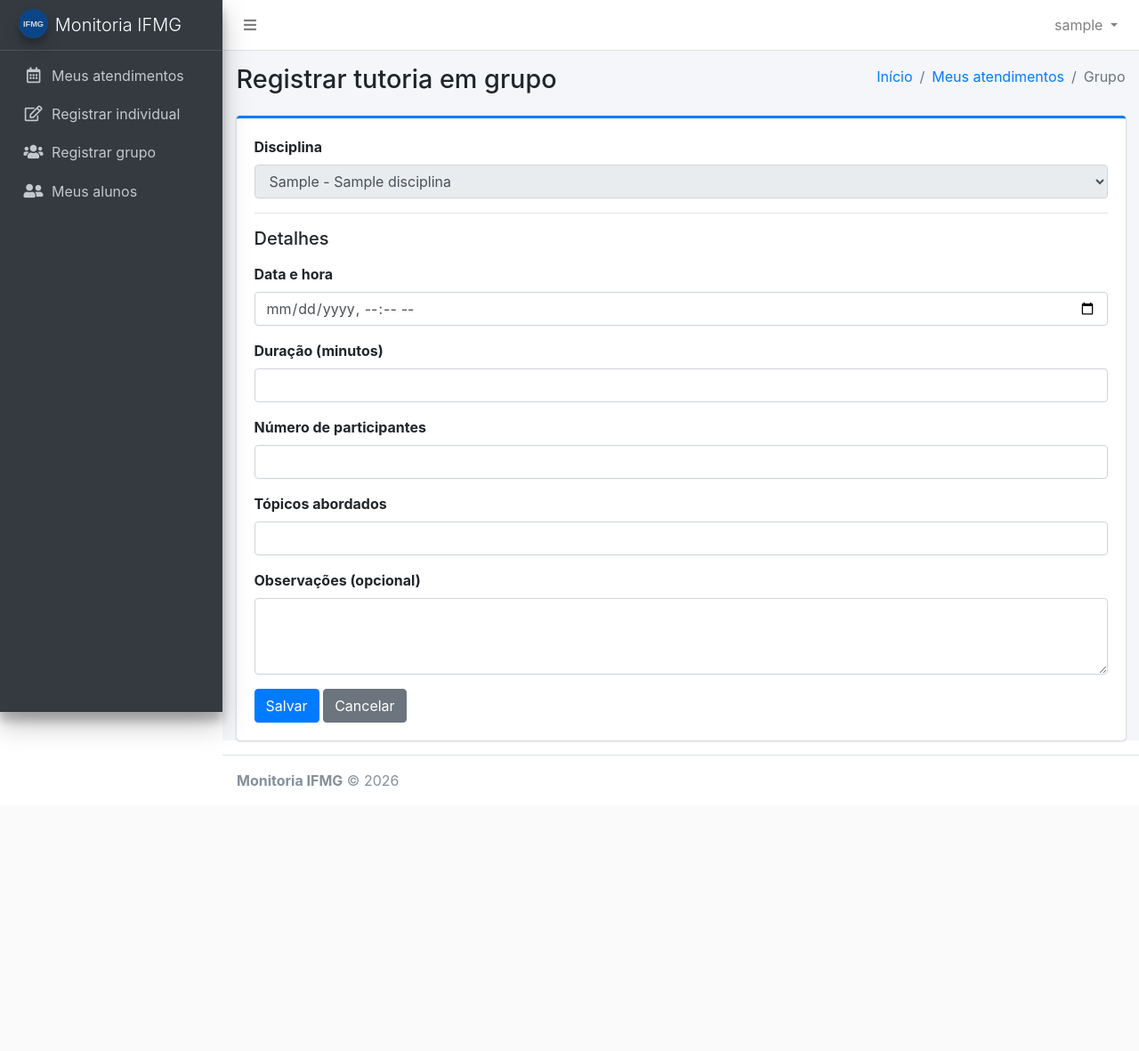
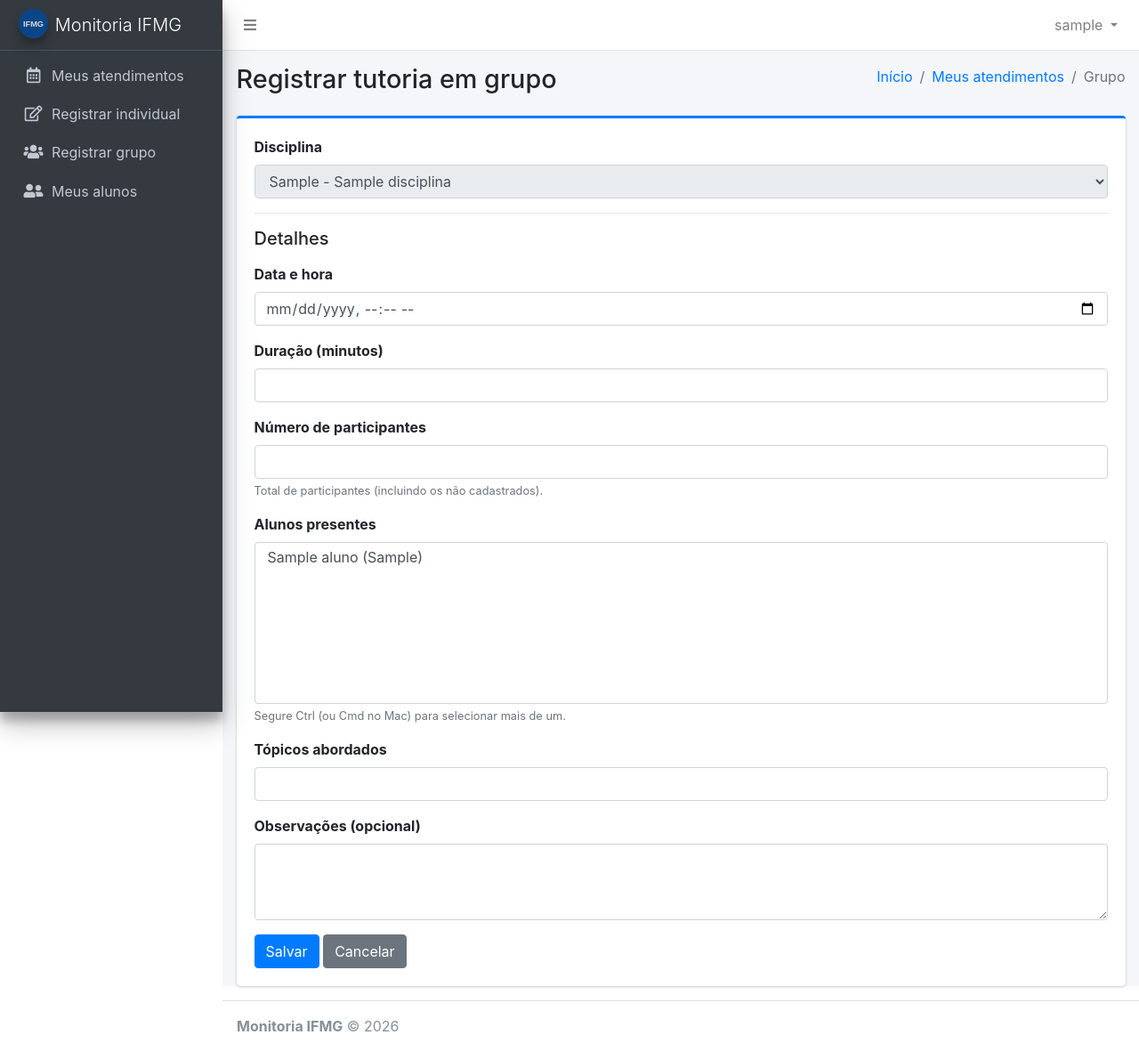
Before and after one commit to virgil-almeida/sistema-monitoria-ifmg, a Django app: page /atendimentos/grupo/novo/ in a window 1280 px wide. Shown: the whole page at 89% size. Before the commit the page ends 883 px from the top, so only its background shows below. Run offline with Django 5.2, Linux system fonts and the light colour scheme; a user stored in the database is signed in; tables that the repository leaves empty hold one stand-in row (values such as "Sample post"); some libraries are stand-ins or nearby versions.

Commit message:
Adiciona registro de alunos em atendimentos em grupo
- Adiciona ManyToManyField TutoriaGrupo.alunos para registrar alunos presentes
- Atualiza form de grupo com seleção múltipla de alunos e validação de contagem
- Salva e carrega M2M nas views de criação e edição
- Exibe alunos registrados na listagem (tooltip com nomes)
- Histórico do professor agora inclui atendimentos em grupo via M2M

Co-Authored-By: Claude Sonnet 4.6 <noreply@anthropic.com>

```diff
--- a/atendimentos/forms.py
+++ b/atendimentos/forms.py
@@ -72,15 +72,28 @@ class AtendimentoGrupoForm(forms.Form):
     duracao_min = forms.IntegerField(min_value=1)
     topico = forms.CharField(max_length=200)
     observacoes = forms.CharField(widget=forms.Textarea(attrs={"rows": 3}), required=False)
-    numero_participantes = forms.IntegerField()
+    numero_participantes = forms.IntegerField(
+        help_text="Total de participantes (incluindo os não cadastrados).",
+    )
+    alunos = forms.ModelMultipleChoiceField(
+        queryset=Aluno.objects.none(),
+        required=False,
+        widget=forms.SelectMultiple(attrs={"size": "8"}),
+        label="Alunos presentes",
+        help_text="Segure Ctrl (ou Cmd no Mac) para selecionar mais de um.",
+    )
 
-    def clean_numero_participantes(self):
-        valor = self.cleaned_data.get("numero_participantes")
-        if valor is None:
-            return valor
-        if valor < 2:
+    def clean(self):
+        cleaned = super().clean()
+        numero = cleaned.get("numero_participantes")
+        alunos = cleaned.get("alunos") or []
+        if numero is not None and numero < 2:
             raise forms.ValidationError("Número de participantes deve ser >= 2.")
-        return valor
+        if numero is not None and len(alunos) > numero:
+            raise forms.ValidationError(
+                "O número de participantes não pode ser menor que a quantidade de alunos selecionados."
+            )
+        return cleaned
 
     def __init__(self, *args, **kwargs):
         monitor = kwargs.pop("monitor", None)
@@ -88,7 +101,9 @@ class AtendimentoGrupoForm(forms.Form):
         if monitor is not None:
             self.fields["disciplina_display"].queryset = Disciplina.objects.filter(id=monitor.turma.disciplina_id)
             self.fields["disciplina_display"].initial = monitor.turma.disciplina
+            self.fields["alunos"].queryset = monitor.alunos.all().order_by("nome")
 
         for field in self.fields.values():
-            if not isinstance(field.widget, forms.CheckboxInput):
+            if not isinstance(field.widget, (forms.CheckboxInput, forms.SelectMultiple)):
                 field.widget.attrs.setdefault("class", "form-control")
+        self.fields["alunos"].widget.attrs.setdefault("class", "form-control")
--- a/atendimentos/models.py
+++ b/atendimentos/models.py
@@ -72,6 +72,7 @@ class Atendimento(models.Model):
 class TutoriaGrupo(models.Model):
     atendimento = models.OneToOneField(Atendimento, on_delete=models.CASCADE, related_name="tutoria_grupo")
     numero_participantes = models.PositiveIntegerField()
+    alunos = models.ManyToManyField(Aluno, blank=True, related_name="tutorias_grupo")
 
     class Meta:
         ordering = ["atendimento__data_hora"]
--- a/atendimentos/views.py
+++ b/atendimentos/views.py
@@ -105,10 +105,11 @@ class AtendimentoGrupoCreateView(LoginRequiredMixin, FormView):
             observacoes=cleaned.get("observacoes", ""),
         )
 
-        TutoriaGrupo.objects.create(
+        tutoria = TutoriaGrupo.objects.create(
             atendimento=atendimento,
             numero_participantes=cleaned["numero_participantes"],
         )
+        tutoria.alunos.set(cleaned.get("alunos") or [])
 
         messages.success(self.request, "Tutoria em grupo registrada com sucesso.")
         return redirect(self.get_success_url())
@@ -186,13 +187,15 @@ class AtendimentoEditView(LoginRequiredMixin, FormView):
                     "disciplina_display": self.atendimento.disciplina_id,
                 }
             else:
+                tutoria = getattr(self.atendimento, "tutoria_grupo", None)
                 kwargs["initial"] = {
                     "data_hora": self.atendimento.data_hora,
                     "duracao_min": self.atendimento.duracao_min,
                     "topico": self.atendimento.topico,
                     "observacoes": self.atendimento.observacoes,
-                    "numero_participantes": getattr(self.atendimento.tutoria_grupo, "numero_participantes", 2),
+                    "numero_participantes": tutoria.numero_participantes if tutoria else 2,
                     "disciplina_display": self.atendimento.disciplina_id,
+                    "alunos": tutoria.alunos.all() if tutoria else [],
                 }
         return kwargs
 
@@ -226,10 +229,11 @@ class AtendimentoEditView(LoginRequiredMixin, FormView):
             self.atendimento.observacoes = cleaned.get("observacoes", "")
             self.atendimento.save()
 
-            TutoriaGrupo.objects.update_or_create(
+            tutoria, _ = TutoriaGrupo.objects.update_or_create(
                 atendimento=self.atendimento,
                 defaults={"numero_participantes": cleaned["numero_participantes"]},
             )
+            tutoria.alunos.set(cleaned.get("alunos") or [])
 
         messages.success(self.request, "Atendimento atualizado com sucesso.")
         return redirect(self.get_success_url())
--- a/templates/atendimentos/atendimento_grupo_form.html
+++ b/templates/atendimentos/atendimento_grupo_form.html
@@ -34,7 +34,15 @@
         <div class="form-group">
           <label for="id_numero_participantes">Número de participantes</label>
           {{ form.numero_participantes }}
+          <small class="form-text text-muted">{{ form.numero_participantes.help_text }}</small>
           {% for error in form.numero_participantes.errors %}<div class="text-danger small">{{ error }}</div>{% endfor %}
+        </div>
+
+        <div class="form-group">
+          <label for="id_alunos">Alunos presentes</label>
+          {{ form.alunos }}
+          <small class="form-text text-muted">{{ form.alunos.help_text }}</small>
+          {% for error in form.alunos.errors %}<div class="text-danger small">{{ error }}</div>{% endfor %}
         </div>
 
         <div class="form-group">
```
Also changed, not shown: relatorios/views.py (+6 -1 lines), templates/atendimentos/atendimento_edit.html (+8 -0 lines), templates/atendimentos/atendimentos_list.html (+16 -1 lines), atendimentos/migrations/0002_add_alunos_tutoria_grupo.py (added).
